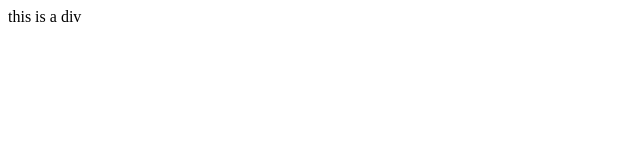
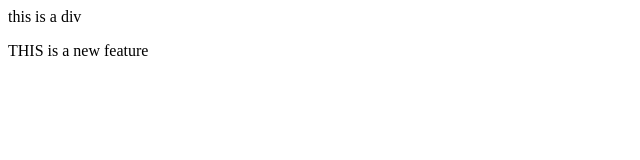
Before and after one commit to fuzailmehtab/LocalRepo, a plain HTML site: page index.html in a window 1280 px wide. Shown: the whole page, without its empty margins (0-640 px from the left). Drawn offline with Linux system fonts and the light colour scheme.

Commit message:
add new para

```diff
--- a/index.html
+++ b/index.html
@@ -2,3 +2,4 @@
 <div>
   this is a div
 </div>
+<P>THIS is a new feature </P>
```
